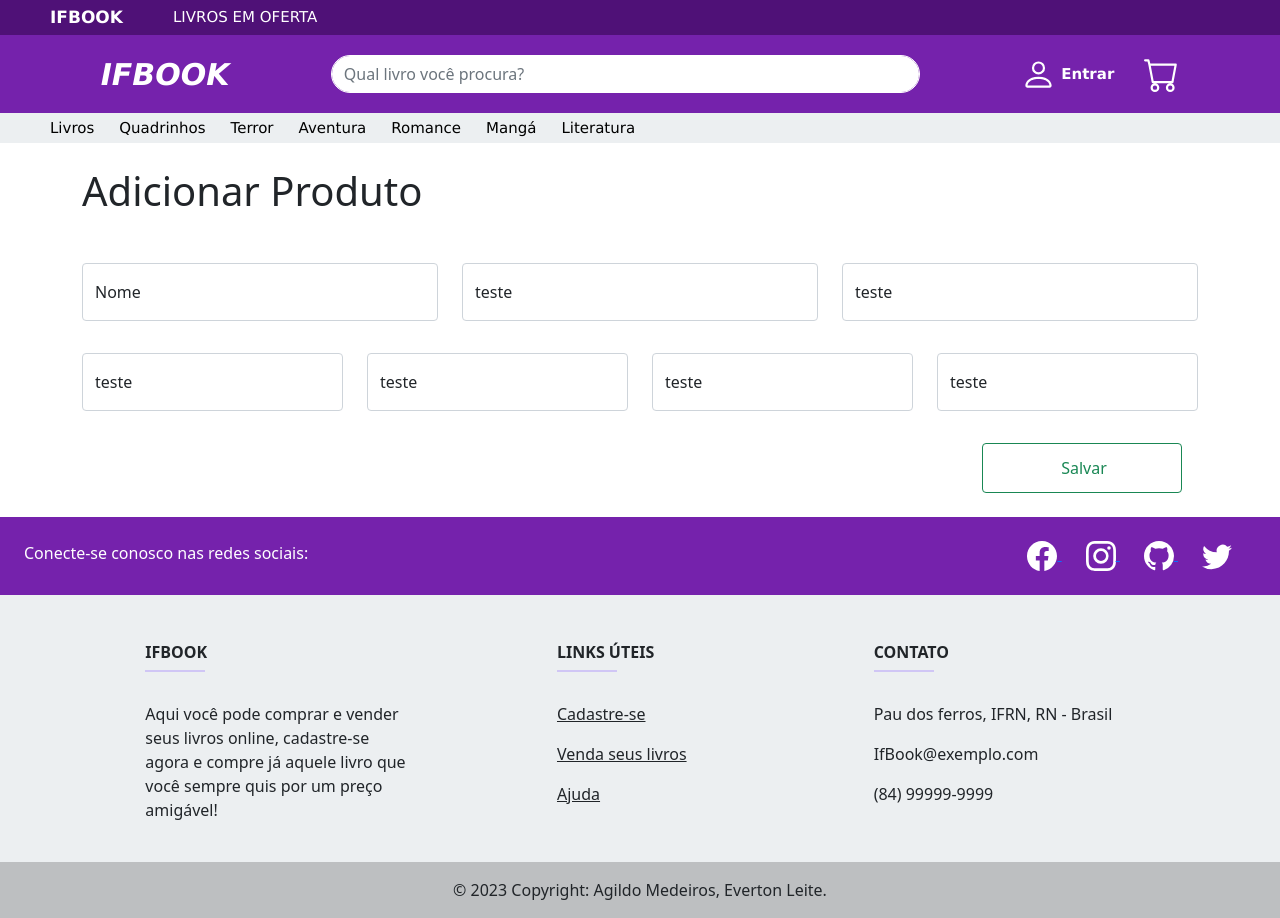
After one commit to agildojunior/Integrador2023, a Django app: page /auth/produtos/adicionar in a window 1280 px wide. The commit adds this page. Run offline with Django 4.2, Linux system fonts and the light colour scheme.

Commit message:
tela de add produtos

```diff
--- /dev/null
+++ b/core/templates/produtos/adicionar.html
@@ -0,0 +1,92 @@
+{% load static %}
+<!DOCTYPE html>
+<html lang="en">
+<head>
+    <meta charset="UTF-8">
+    <meta http-equiv="X-UA-Compatible" content="IE=edge">
+    <meta name="viewport" content="width=device-width, initial-scale=1.0">
+    <title>Inicio</title>
+    <link rel="stylesheet" href="{% static 'css/style.css' %}">
+    <link href="https://cdn.jsdelivr.net/npm/bootstrap@5.0.2/dist/css/bootstrap.min.css" rel="stylesheet" integrity="sha384-EVSTQN3/azprG1Anm3QDgpJLIm9Nao0Yz1ztcQTwFspd3yD65VohhpuuCOmLASjC" crossorigin="anonymous">
+    <script src="https://cdn.jsdelivr.net/npm/bootstrap@5.0.2/dist/js/bootstrap.bundle.min.js" integrity="sha384-MrcW6ZMFYlzcLA8Nl+NtUVF0sA7MsXsP1UyJoMp4YLEuNSfAP+JcXn/tWtIaxVXM" crossorigin="anonymous"></script>
+</head>
+<body>
+
+    {% include 'components/navbar.html' %}
+
+    <main class="flex-fill">
+        <div class="container">
+            <br>
+            <h1>Adicionar Produto</h1>
+            <br>
+            <div class="row my-3">
+                <div class="col-md-4">
+                    <div class="form-floating mb-3">
+                        <input class="form-control" type="text" name="codigo" id="codigo" placeholder="Nome" value="">
+                        <label for="codigo">Nome</label>
+                    </div>
+                </div>
+                <div class="col-md-4">
+                    <div class="form-floating mb-3">
+                        <input class="form-control" type="text" name="codigo" id="codigo" placeholder="teste" value="">
+                        <label for="codigo">teste</label>
+                    </div>
+                </div>
+                <div class="col-md-4">
+                    <div class="form-floating mb-3">
+                        <input class="form-control" type="text" name="codigo" id="codigo" placeholder="teste" value="">
+                        <label for="codigo">teste</label>
+                    </div>
+                </div>
+            </div>
+
+            <div class="row my-3">
+                <div class="col-md-3">
+                    <div class="form-floating mb-3">
+                        <input class="form-control" type="text" name="codigo" id="codigo" placeholder="teste" value="">
+                        <label for="codigo">teste</label>
+                    </div>
+                </div>
+                <div class="col-md-3">
+                    <div class="form-floating mb-3">
+                        <input class="form-control" type="text" name="codigo" id="codigo" placeholder="teste" value="">
+                        <label for="codigo">teste</label>
+                    </div>
+                </div>
+                <div class="col-md-3">
+                    <div class="form-floating mb-3">
+                        <input class="form-control" type="text" name="codigo" id="codigo" placeholder="teste" value="">
+                        <label for="codigo">teste</label>
+                    </div>
+                </div>
+                <div class="col-md-3">
+                    <div class="form-floating mb-3">
+                        <input class="form-control" type="text" name="codigo" id="codigo" placeholder="teste" value="">
+                        <label for="codigo">teste</label>
+                    </div>
+                </div>
+            </div>
+
+            <div class="d-flex justify-content-end">
+                <button type="submit" style="width: 200px; height: 50px;" class="btn btn-outline-success me-3 mb-4"><i
+                        class="mdi mdi-check me-1"></i>Salvar</button>
+            </div>
+        </div>
+    </main>
+
+    {% include 'components/footer.html' %}
+
+</body>
+
+</html>
+<style>
+    html {
+        height: 100%;
+        min-height: 100%;
+    }
+    body {
+        display: flex;
+        flex-direction: column;
+        min-height: 100%;
+    }
+</style>
--- a/core/templates/produtos/produtos.html
+++ b/core/templates/produtos/produtos.html
@@ -19,7 +19,7 @@
             <br>
             <div style="display: flex ;justify-content: space-between;">
                 <h1>Meus Produtos</h1>
-                <a href="#" type="button" class="btn btn-outline-success">
+                <a href="{% url 'produtos/adicionar' %}" type="button" class="btn btn-outline-success">
                     <h3>+ Adicionar</h3>
                 </a>
             </div>
--- a/core/urls.py
+++ b/core/urls.py
@@ -8,6 +8,7 @@ urlpatterns = [
     path('carrinho/', views.carrinho, name='carrinho'),
     path('perfil/', views.perfil, name='perfil'),
     path('produtos/', views.produtos, name='produtos'),
+    path('produtos/adicionar', views.produtosAdd, name='produtos/adicionar'),
     path('compras/', views.compras, name='compras'),
     path('deslogar/', views.deslogar, name='deslogar'),
 ]
--- a/core/views.py
+++ b/core/views.py
@@ -58,6 +58,10 @@ def perfil(request):
 def produtos(request):
     return render(request, 'produtos/produtos.html')
 
+# @login_required(login_url="/auth/login/")
+def produtosAdd(request):
+    return render(request, 'produtos/adicionar.html')
+
 @login_required
 def deslogar(request):
     logout(request)
```
